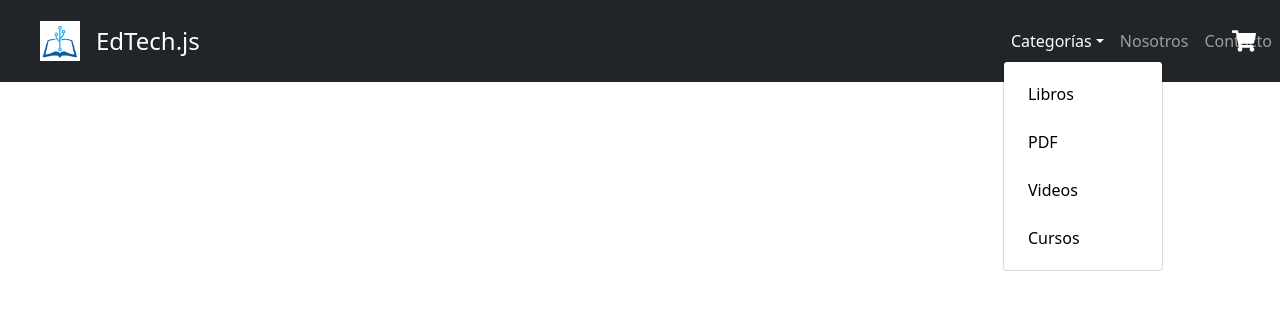
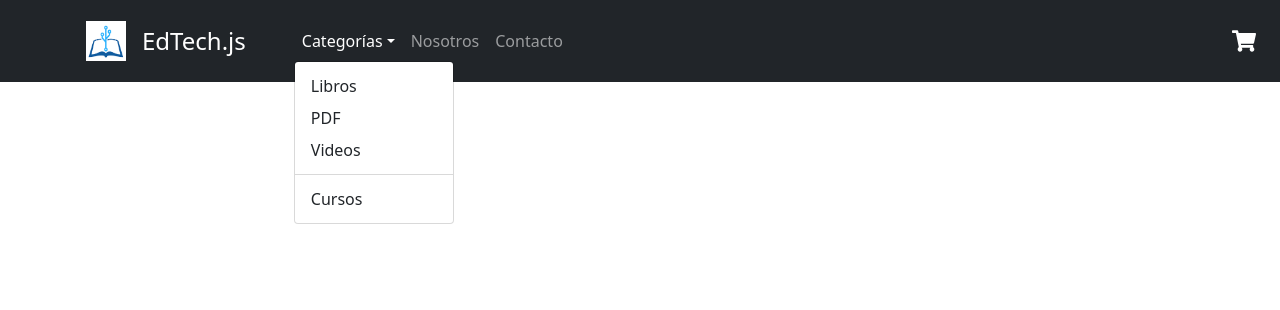
Before and after one commit to nahuelrodrigues/Nahuel_Rodrigues_React_JS, a React (Create React App) app: page /category/cursos in a window 1280 px wide. Both pictures are taken after a click on the button "Categorías". Shown: the top 310 px of the page. Built offline with nearby package versions, Linux system fonts and the light colour scheme.

Commit message:
navbar nuevo

```diff
--- a/src/Components/ItemList.js
+++ b/src/Components/ItemList.js
@@ -1,9 +1,10 @@
-import React, { useState, useEffect } from "react";
 import Item from "./Item";
 import "bootstrap/dist/css/bootstrap.min.css";
 import { useParams } from "react-router-dom";
+
 function addItem({ id, price, title, pictureUrl, category }, index) {
   return (
+    <div className="">
       <Item
         key={index}
         id={id}
@@ -12,6 +13,7 @@ function addItem({ id, price, title, pictureUrl, category }, index) {
         pictureUrl={pictureUrl}
         category={category}
       />
+    </div>
   );
 }
 
@@ -22,10 +24,6 @@ function ItemList({ items }) {
         .filter((products) => products.category == categoryId)
         .map((products) => addItem(products))
     : items.map((products) => addItem(products));
-
-  // <div className="d-flex m-auto justify-content-center flex-wrap">
-  //   {items.map(addItem)}
-  // </div>
 }
 
 export default ItemList;
--- a/src/Components/ItemsListContainer.js
+++ b/src/Components/ItemsListContainer.js
@@ -20,7 +20,7 @@ function ItemListContainer(props) {
   };
 
   return (
-    <div className="fs-2 text-center ">
+    <div className="fs-2 text-center d-flex m-auto justify-content-center flex-wrap">
       <ItemList className="" items={items} />
     </div>
   );
--- a/src/Components/Navbar.js
+++ b/src/Components/Navbar.js
@@ -1,6 +1,6 @@
 import React from "react";
 import "bootstrap/dist/css/bootstrap.css";
-import { Nav, Navbar, NavDropdown } from "react-bootstrap";
+import { Nav, Navbar, NavDropdown, Container } from "react-bootstrap";
 import "../App.css";
 import "./Navbar.css";
 import logo from "../img/logo.png";
@@ -18,6 +18,7 @@ function NavBar() {
         collapseOnSelect
         className="px-4"
       >
+        <Container>
           <Navbar.Brand>
             <Nav.Link
               style={{ textDecoration: "none", color: "white" }}
@@ -35,40 +36,29 @@ function NavBar() {
             </Nav.Link>
           </Navbar.Brand>
 
-        <Navbar.Toggle className="coloring" />
-        <Navbar.Collapse>
-          <Nav className="position-absolute top-50 end-0 translate-middle-y">
-            <NavDropdown title="Categorías">
-              <NavDropdown.Item>
-                <Nav.Link as={Link} to="/category/libros">
-                  Libros{" "}
-                </Nav.Link>
+          <Navbar.Toggle aria-controls="basic-navbar-nav" />
+          <Navbar.Collapse id="basic-navbar-nav">
+            <Nav className="me-auto">
+              <NavDropdown title="Categorías" id="basic-nav-dropdown">
+                <NavDropdown.Item as={Link} to="/category/libros">
+                  Libros
                 </NavDropdown.Item>
-              <NavDropdown.Item>
-                <Nav.Link as={Link} to="/category/pdf">
+                <NavDropdown.Item as={Link} to="/category/pdf">
                   PDF
-                </Nav.Link>
                 </NavDropdown.Item>
-              <NavDropdown.Item>
-                <Nav.Link as={Link} to="/category/videos">
+                <NavDropdown.Item as={Link} to="/category/videos">
                   Videos
-                </Nav.Link>
                 </NavDropdown.Item>
-              <NavDropdown.Item>
-                <Nav.Link as={Link} to="/category/cursos">
+                <NavDropdown.Divider />
+                <NavDropdown.Item as={Link} to="/category/cursos">
                   Cursos
-                </Nav.Link>
                 </NavDropdown.Item>
               </NavDropdown>
-
-            <Nav.Link as={Link} to="/nosotros">
-              Nosotros
-            </Nav.Link>
-            <Nav.Link as={Link} to="/contacto">
-              Contacto
-            </Nav.Link>
+              <Nav.Link href="#home">Nosotros</Nav.Link>
+              <Nav.Link href="#link">Contacto</Nav.Link>
             </Nav>
           </Navbar.Collapse>
+        </Container>
         <CartWidget className="gap-1" />
       </Navbar>
     </div>
```
Lines whose indentation alone changed are shown as unchanged.
